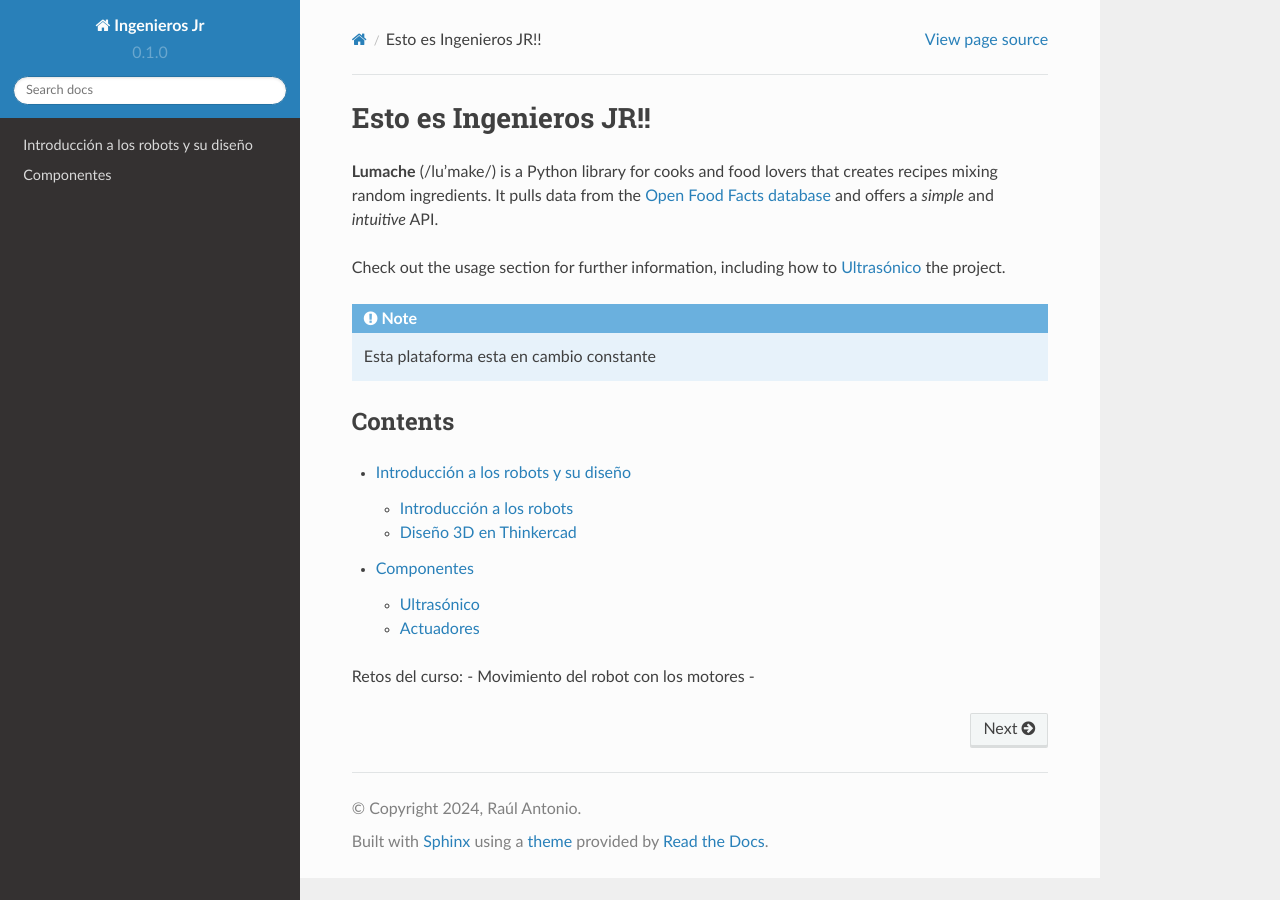
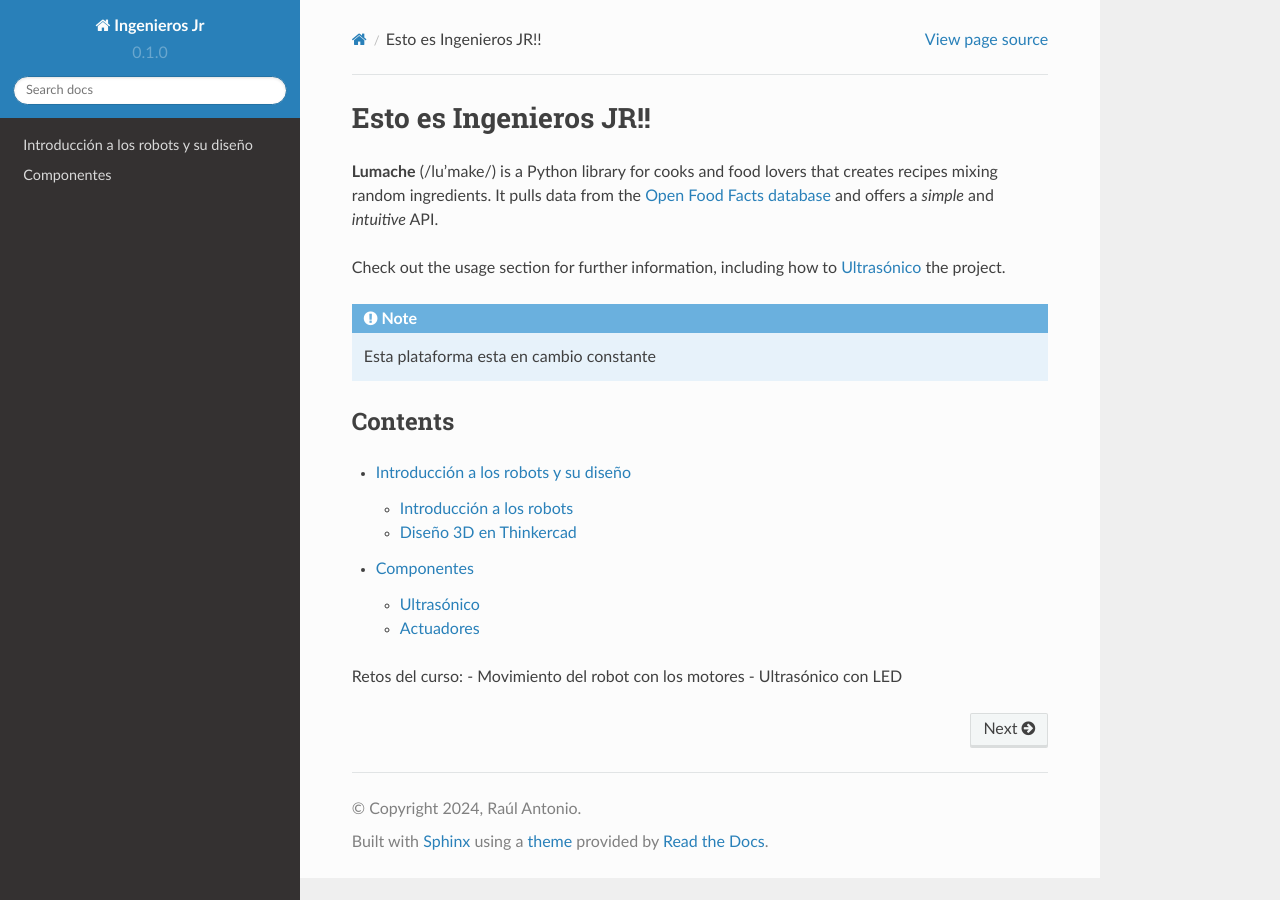
Before and after one commit to Gagis00/Ingeniero-JR, a Sphinx documentation site: the page built from docs/source/index.rst, in a window 1280 px wide. Built offline with Sphinx 7.4.7 and the Read the Docs theme 2.0.0, drawn with Linux system fonts in a browser that asks for light colours.

Commit message:
Update index.rst

```diff
--- a/docs/source/index.rst
+++ b/docs/source/index.rst
@@ -23,4 +23,4 @@ Contents
 
 Retos del curso:
 - Movimiento del robot con los motores
--
+- Ultrasónico con LED
```
